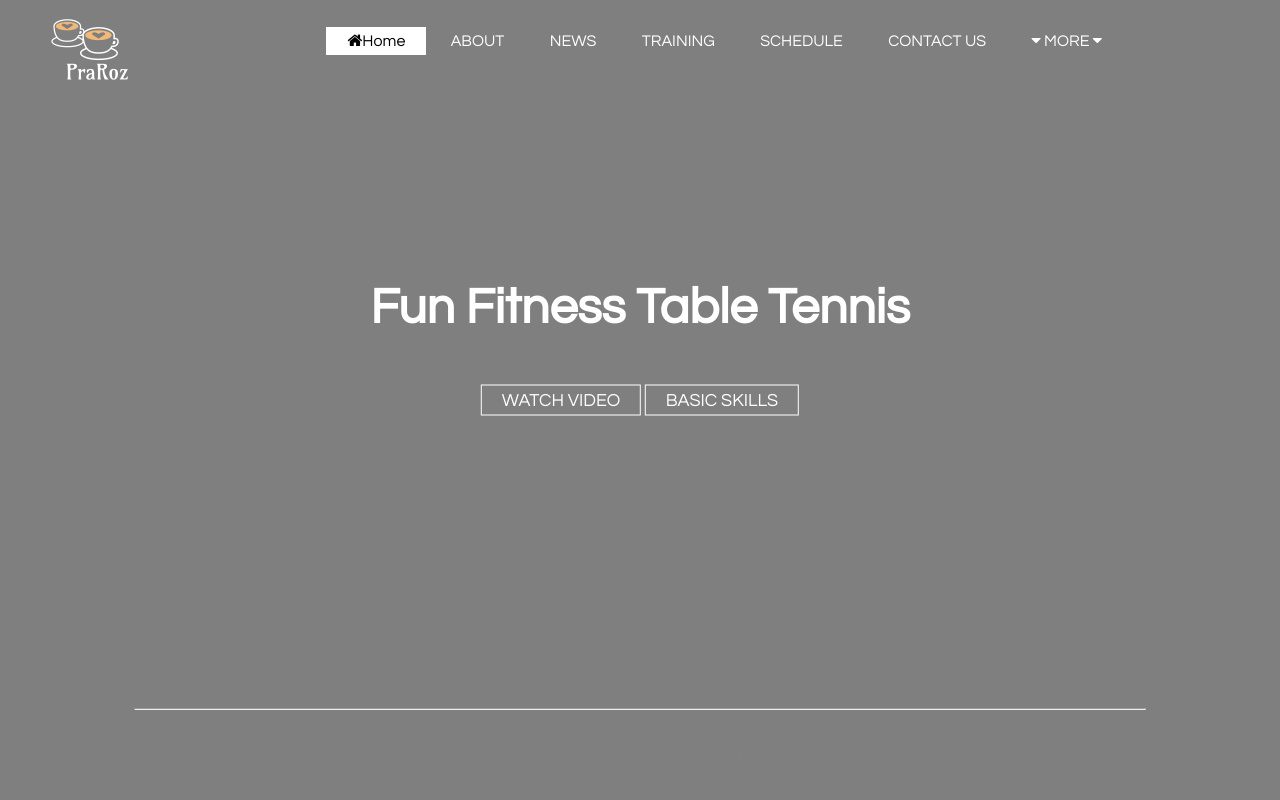
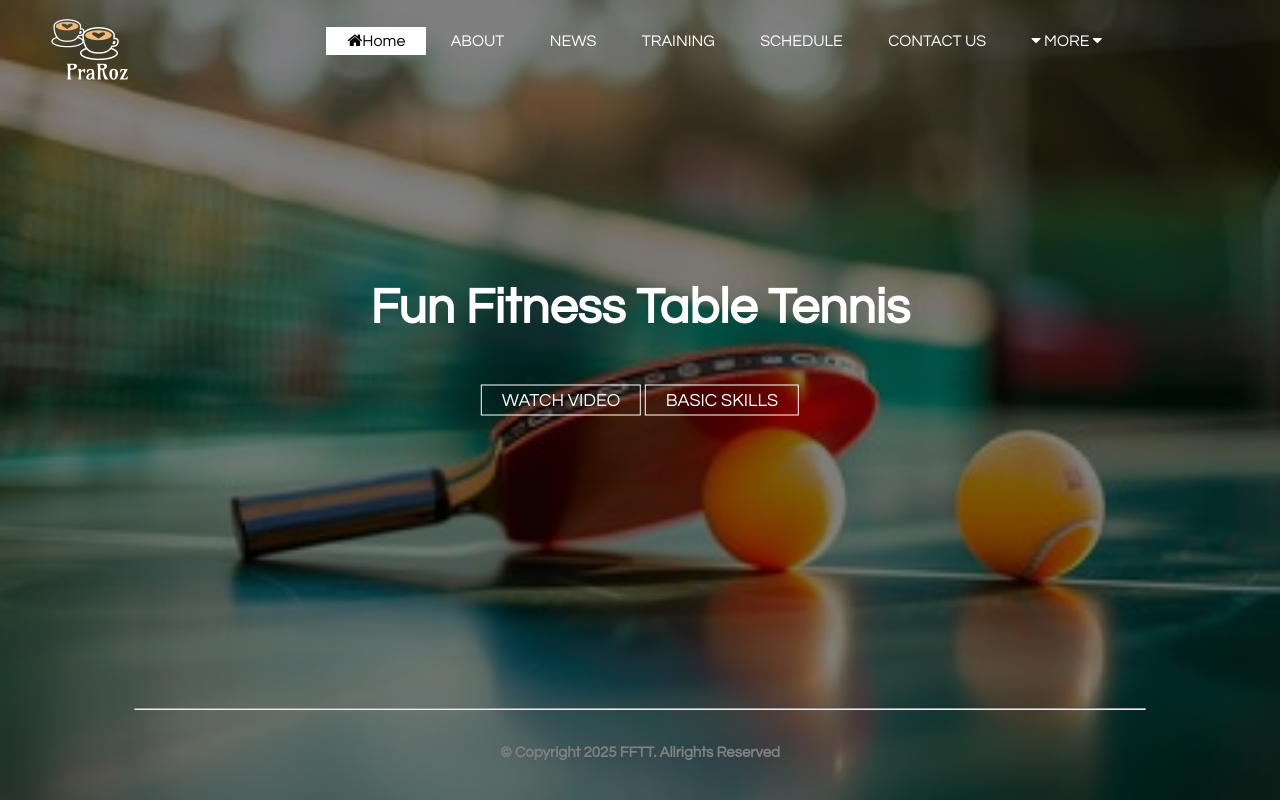
Before and after one commit to wandafree/FunFitnessWebpage, a plain HTML site: page index.html in a window 1280 px wide. Drawn offline with Linux system fonts and the light colour scheme.

Commit message:
Update style.css

```diff
--- a/css/style.css
+++ b/css/style.css
@@ -4,7 +4,7 @@
 	font-family: Century Gothic;
 }
 header{
-	background-image:linear-gradient(rgba(0,0,0,0.5),rgba(0,0,0,0.5)), url('./img/aa.jpg');
+	background-image:linear-gradient(rgba(0,0,0,0.5),rgba(0,0,0,0.5)), url('https://github.com/wandafree/FunFitnessWebpage/blob/main/img/aa.jpg');
 	height: 100vh;
 	background-size: cover;
 	background-position: center;
```
